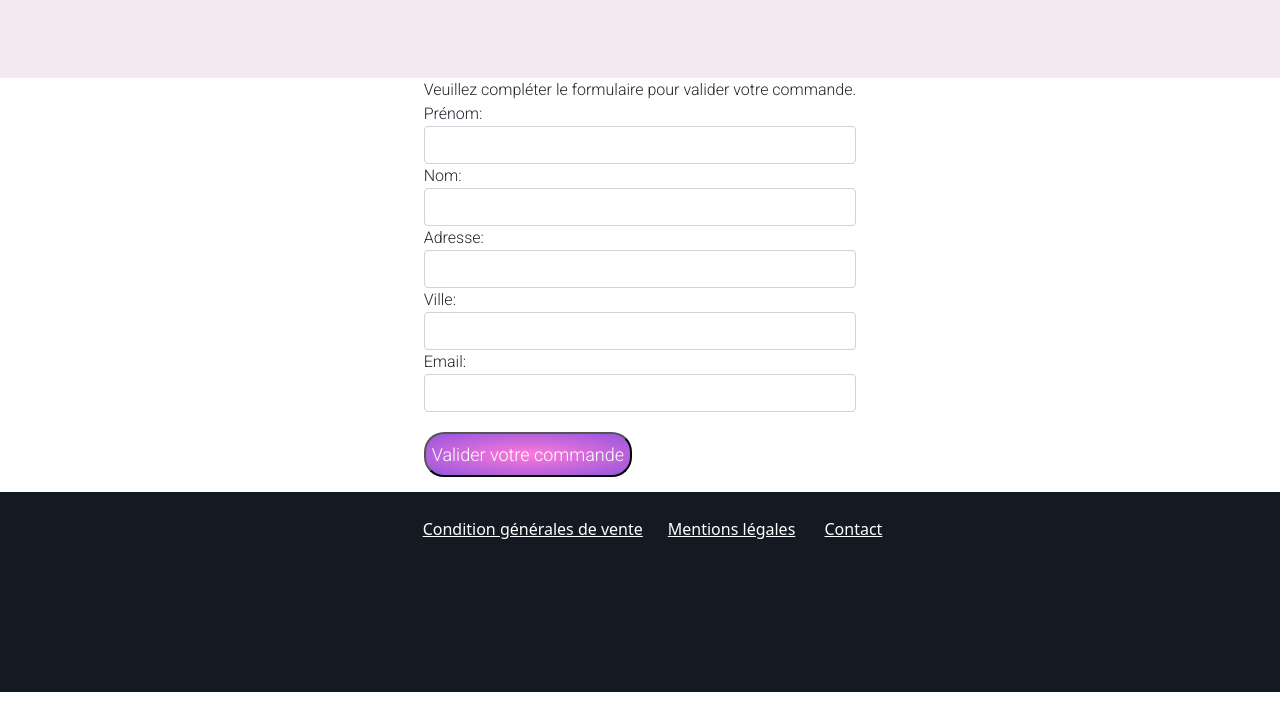
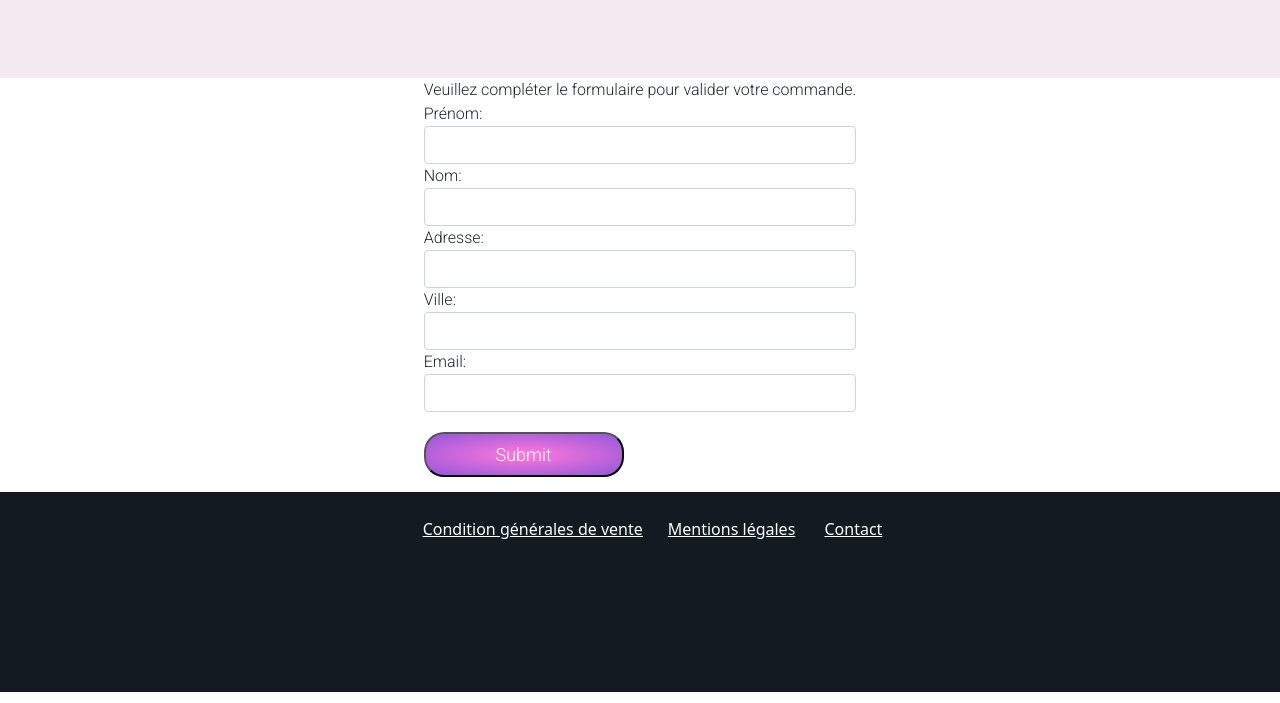
Before and after one commit to fnovelli/FabriceNovelli_5_08042021, a website built with webpack: page order.html in a window 1280 px wide. Shown: the part 97-800 px from the top of the page. Built offline with nearby package versions, Linux system fonts and the light colour scheme; no server answers; a web font is replaced by a local one.

Commit message:
fixed typo button submit

```diff
--- a/order.html
+++ b/order.html
@@ -71,7 +71,7 @@
                                 <input type="email" class="form-control " id="email" placeholder="" required>
                             </div>
 
-                            <button id="btnOrder" class="btnText">Valider votre commande</button>
+                            <input type="submit" id="btnOrder" class="btnText"></button>
                 </form>
 
 
```
